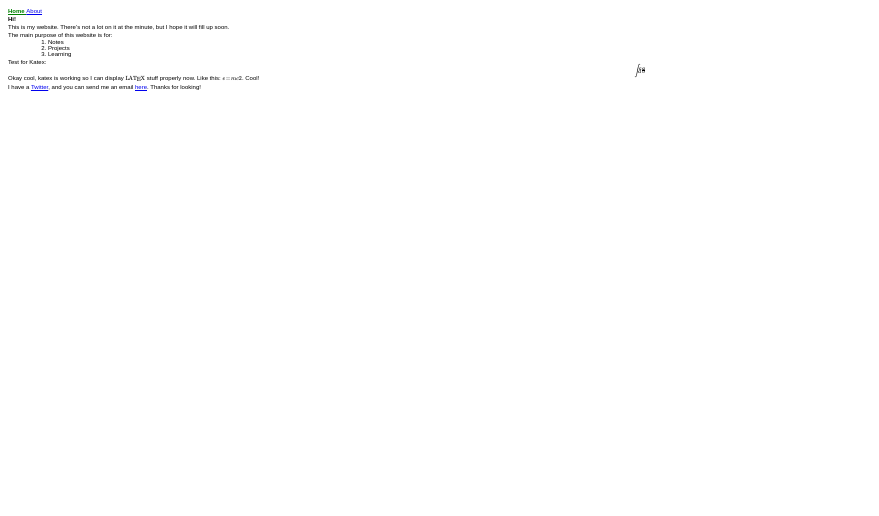
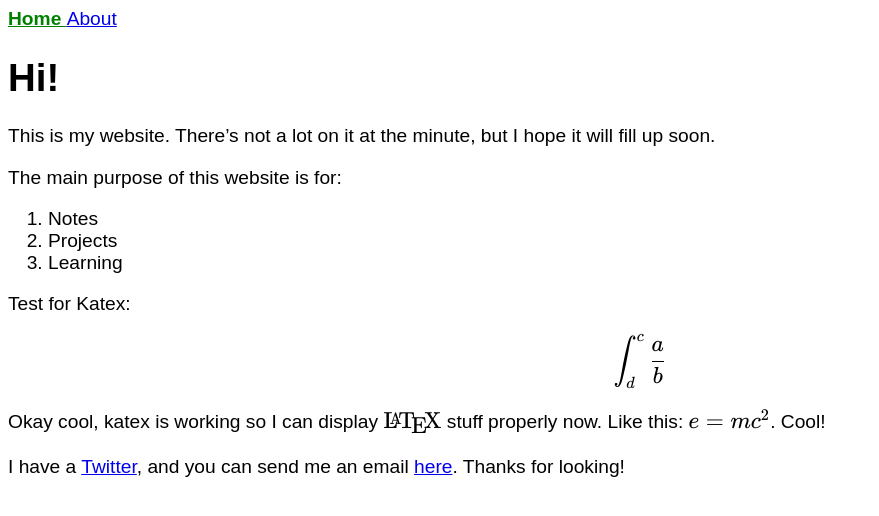
Before and after one commit to andyleemitchell/andyleemitchell.github.io, a Jekyll site: the page built from index.md, in a window 1280 px wide. Shown: the top 516 px of the page, without its empty margins (0-879 px from the left). Built offline with Jekyll 4.4.1, drawn with Linux system fonts in a browser that asks for light colours; nearby versions of some CDN libraries; our own code applies the rules of GitHub Pages for plain Markdown files.

Commit message:
Update main.scss

```diff
--- a/_sass/main.scss
+++ b/_sass/main.scss
@@ -5,5 +5,5 @@
 
 body {
     font-family: "Roboto Mono", sans-serif;
-    font-size: 10%;
+    font-size: 120%;
 }
```
